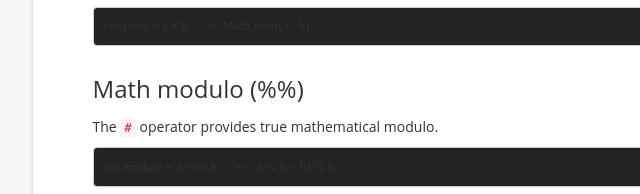
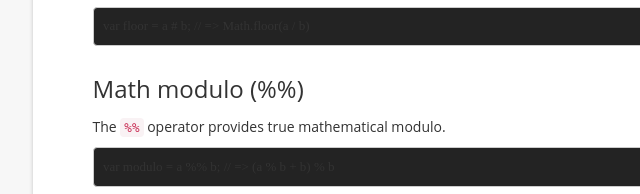
Before and after one commit to alongubkin/spider, a plain HTML site: page index.html in a window 1280 px wide. Shown: the part 10029-10223 px from the top of the page, 315-955 px from the left. Drawn offline with nearby package versions, Linux system fonts and the light colour scheme; a web font is replaced by a local one.

Commit message:
Fix typo in %% operator description
`<code>#</code>` should be `<code>%%</code>

```diff
--- a/index.html
+++ b/index.html
@@ -608,7 +608,7 @@ console.log("address" in details) // => true</code></pre>
                 <a href="#operators-math-modulo" name="operators-math-modulo" class="anchor glyphicon glyphicon-link"></a>
               </h3>
 
-              <p>The <code>#</code> operator provides true mathematical modulo.</p>
+              <p>The <code>%%</code> operator provides true mathematical modulo.</p>
               <pre><code class="lang-js">var modulo = a %% b; // => (a % b + b) % b</code></pre>
             </div>
             <div class="docs-section">
```
